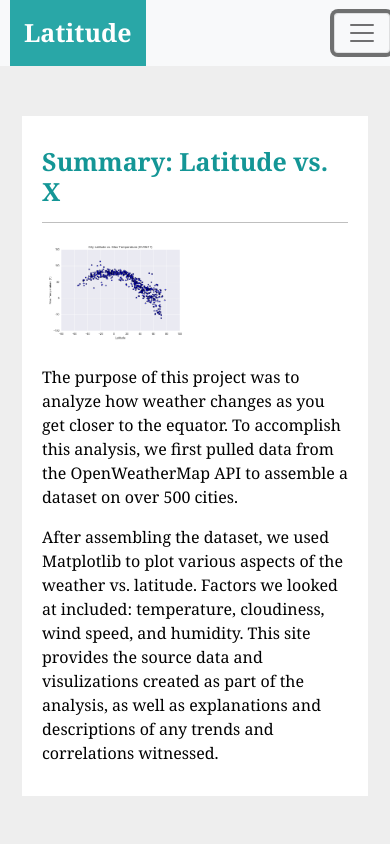
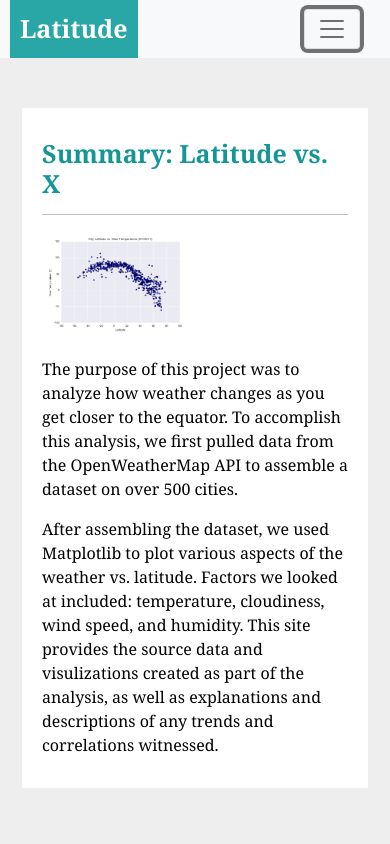
Before and after one commit to azmir0218/Web-Design-Challenge, a plain HTML site: page index.html in a window 390 px wide. Both pictures are taken after a click on the button "Toggle navigation". Shown: the top 844 px of the page. Drawn offline with nearby package versions, Linux system fonts and the light colour scheme.

Commit message:
Update style.css

```diff
--- a/style.css
+++ b/style.css
@@ -152,6 +152,26 @@ a {
         position: absolute;
 
  }
+.navbar {
+    max-height: none;
+    padding: inherit;
+    }
 
+.navbar div {
+    margin:inherit;
+    background-color: white;
+    }
+.navbar-brand {
+    padding:10px !important;
+    }
+
+button {
+    margin-right:30px;
+    }
+
+button:focus {
+    outline: 1px dotted;
+    outline: 5px auto -webkit-focusring-color;
+    }
 }
 }
```
